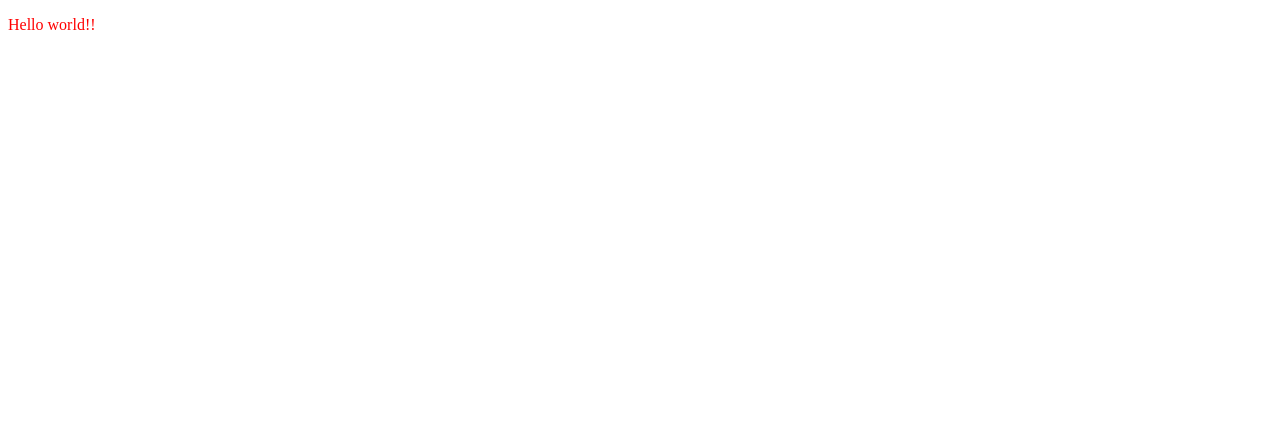
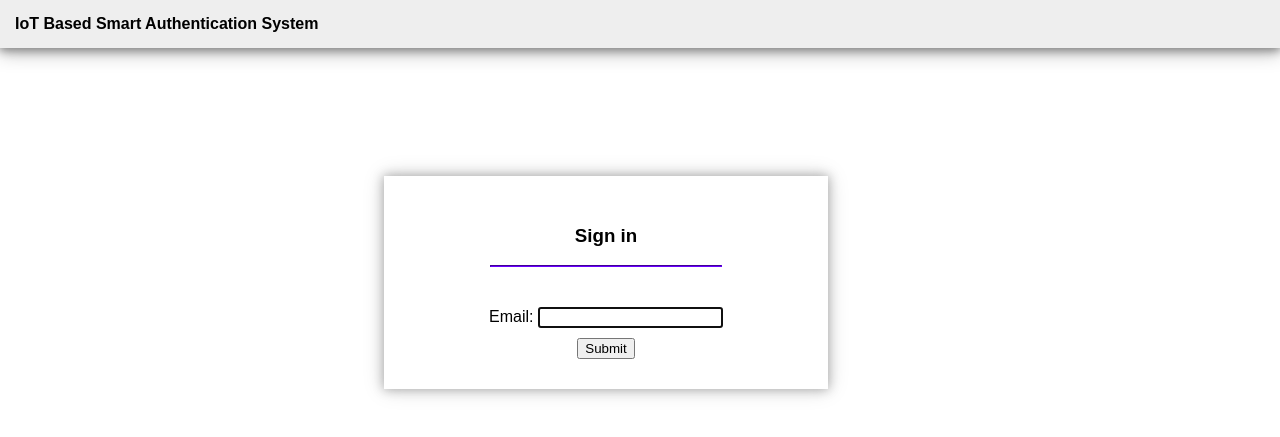
Before and after one commit to Uditsia/IOT-Based-Smart-Authentication-System, a PHP site: page / in a window 1280 px wide; the page is wider, and only the part inside the window is pictured. Before the commit the part shown is almost empty. Shown: the top 437 px of that part. Run offline with PHP 8.4, Linux system fonts and the light colour scheme.

Commit message:
few transitions added

```diff
--- a/index.html
+++ b/index.html
@@ -7,7 +7,39 @@
 
   </head>
   <body>
-    <p>Hello world!!</p>
+    <header>
+      <nav>
+       <p> IoT Based Smart Authentication System</p>
+      </nav>
+    </header>
+    <section>
+      <article>
+        <div id="authMain" class="authMain">
+          <div id="authSub1" class="authSub1">
+            <h3>Sign in</h3>
+            <hr class="hr1">
+            <label for="email">Email:</label>
+            <input id="email" type="email" required autofocus><br>
+            <button id="s1">Submit</button>
+
+
+        </div>
+        <div id="authSub2" class="authSub2">
+          <button id="back" class="back">&#8678;Back</button>
+            <h3>Sign in</h3>
+            <hr class="hr2">
+            <label for="pass">Password:</label>
+            <input id="pass" type="password"><br>
+            <button id="s2">Submit</button>
+
+          </fieldset>
+          </div>
+        <div>
+
+        </div>
+        </div>
+      </article>
+    </section>
     <script src="scripts/indexScript.js"></script>
   </body>
 </html>
--- a/scripts/indexScript.js
+++ b/scripts/indexScript.js
@@ -0,0 +1,13 @@
+window.onload =init();
+function init(){
+    document.querySelector("#s1").addEventListener("click", function(evt){
+
+       let authSub1 = document.querySelector("#authSub1");
+       authSub1.style="left:-950px;opacity:0;";
+       let authSub2 = document.querySelector("#authSub2");
+       authSub2.style="left:30%;opacity:1;";
+
+       //HR width
+       document.querySelector(".hr1").style="width:100%;";
+    });
+}
--- a/styles/indexStyle.css
+++ b/styles/indexStyle.css
@@ -1,3 +1,67 @@
-p{
-    color: red;
+body{
+    font-family: Arial, Helvetica, sans-serif;
+    margin: 0;
 }
+nav{
+    background-color: #eeeeee;
+    box-shadow: 0 2px 9px gray, 0 3px 20px darkgrey;
+    /* height:40px; */
+    padding: 15px;
+
+}
+nav p{
+    margin:0;
+    text-align: left;
+    font-weight: bold;
+}
+
+section{
+    margin-top:20px;
+}
+.authMain{
+    margin: 10% auto auto auto;
+    overflow: auto;
+    display: flex;
+    flex-direction: column;
+    flex-wrap: wrap;
+}
+#s1,#s2{
+    margin-top: 10px;
+}
+.hr1,.hr2{
+    margin-bottom: 40px;
+    border-color: #6200ea;
+    width:60%;
+    transition: all 0.6s;
+}
+.authMain:hover .hr1 {
+    width: 70%;
+  }
+  .authMain:hover .hr2 {
+    width: 70%;
+  }
+
+.authSub1{
+    position: absolute;
+    left: 30%;
+    text-align: center;
+    padding: 30px;
+    box-shadow: 0 0 10px darkgray, 0 0 20px lightgray;
+    width: 30vw;
+    transition: left 10s, opacity 1s;
+    opacity: 1;
+}
+.authSub2{
+    position: absolute;
+    left: 950px;
+    text-align: center;
+    padding: 30px;
+    box-shadow: 0 0 10px darkgray, 0 0 20px lightgray;
+    width: 30vw;
+    transition: left 4s, opacity 1s;
+    opacity: 0;
+}
+.back{
+    position: absolute;
+    left: 0;
+}
```
